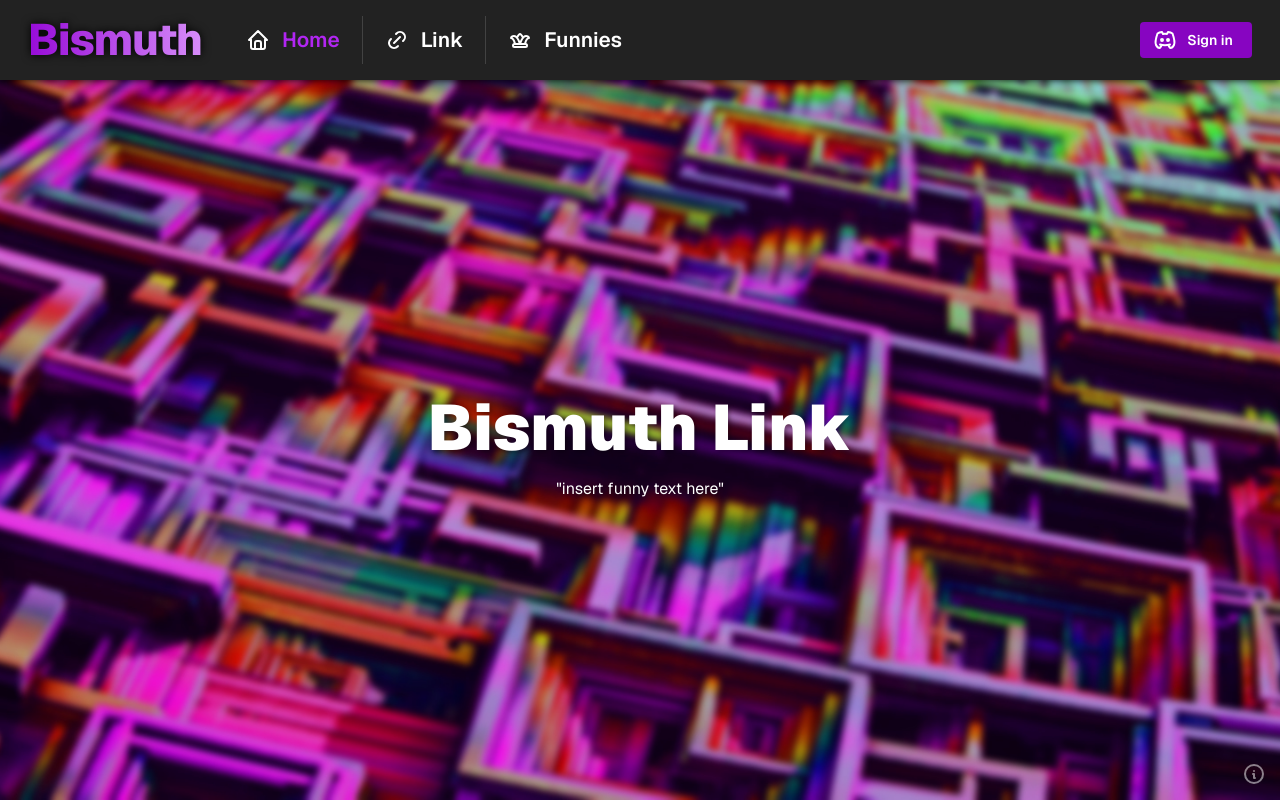
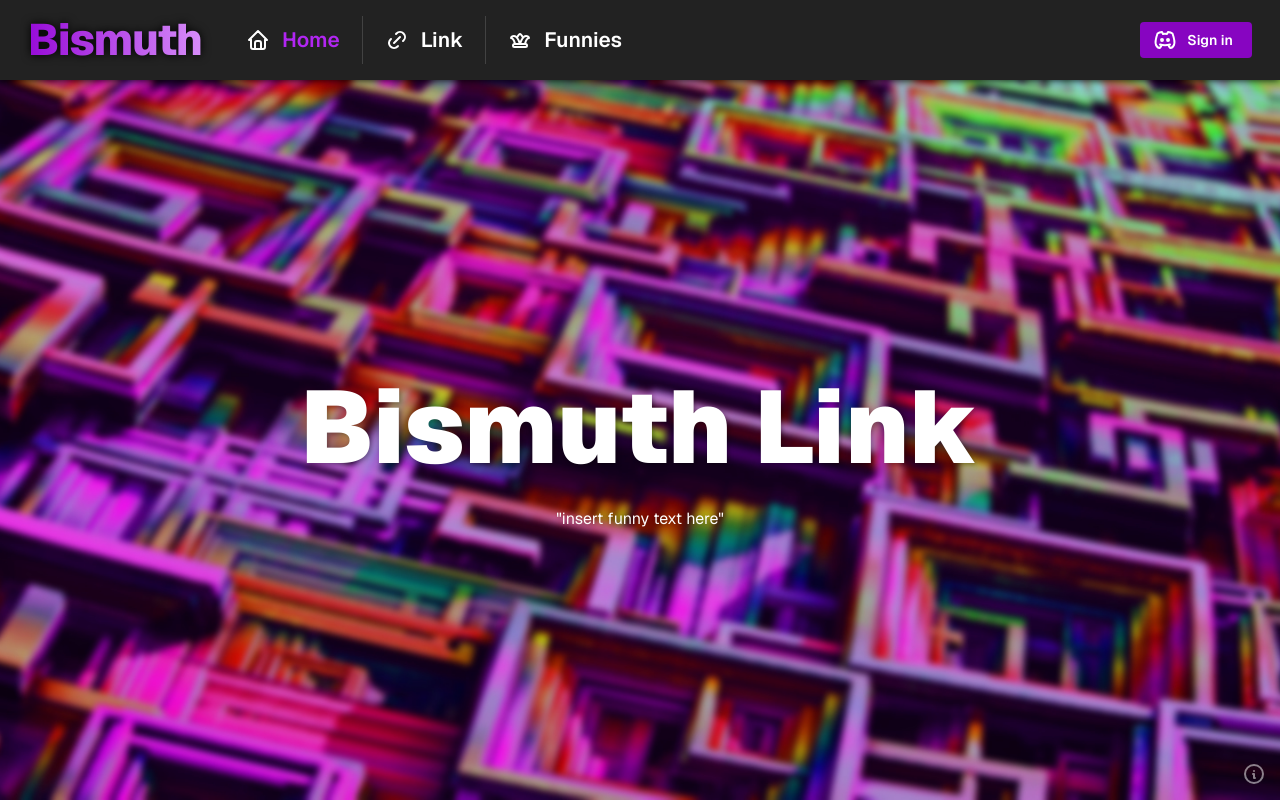
Before and after one commit to atmospire/bismuth-link, a Next.js app: page / in a window 1280 px wide. Built offline with nearby package versions, Linux system fonts and the light colour scheme; no server answers; the database is empty.

Commit message:
changed banner title font size

```diff
--- a/src/modules/app/components/Banner/Banner.module.scss
+++ b/src/modules/app/components/Banner/Banner.module.scss
@@ -1,5 +1,5 @@
 .title {
-    font-size: 5vw;
+    font-size: 8vw;
     font-weight: 900;
     text-shadow: 2px 2px 4px rgba(0, 0, 0, 0.3);
     text-align: center;
```
